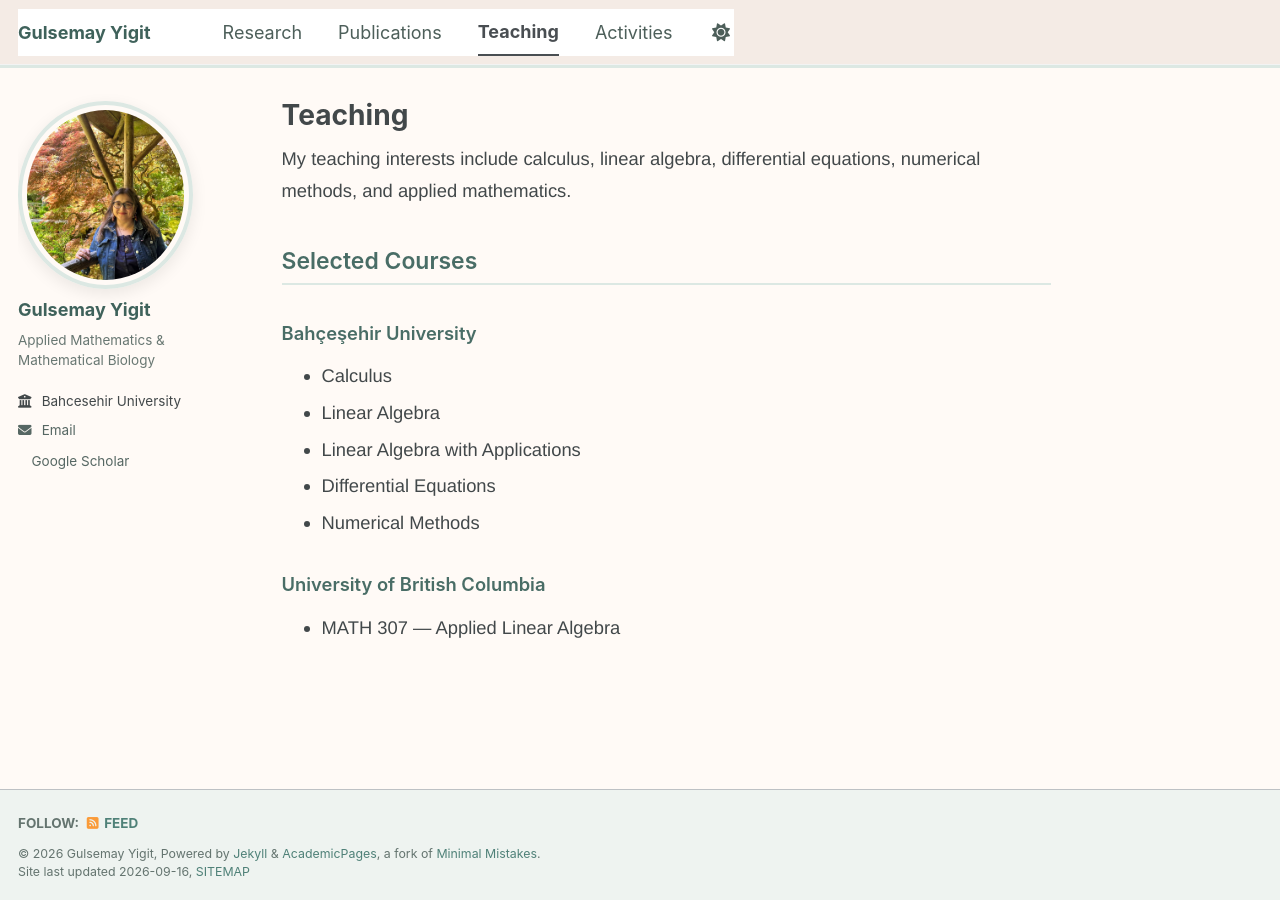
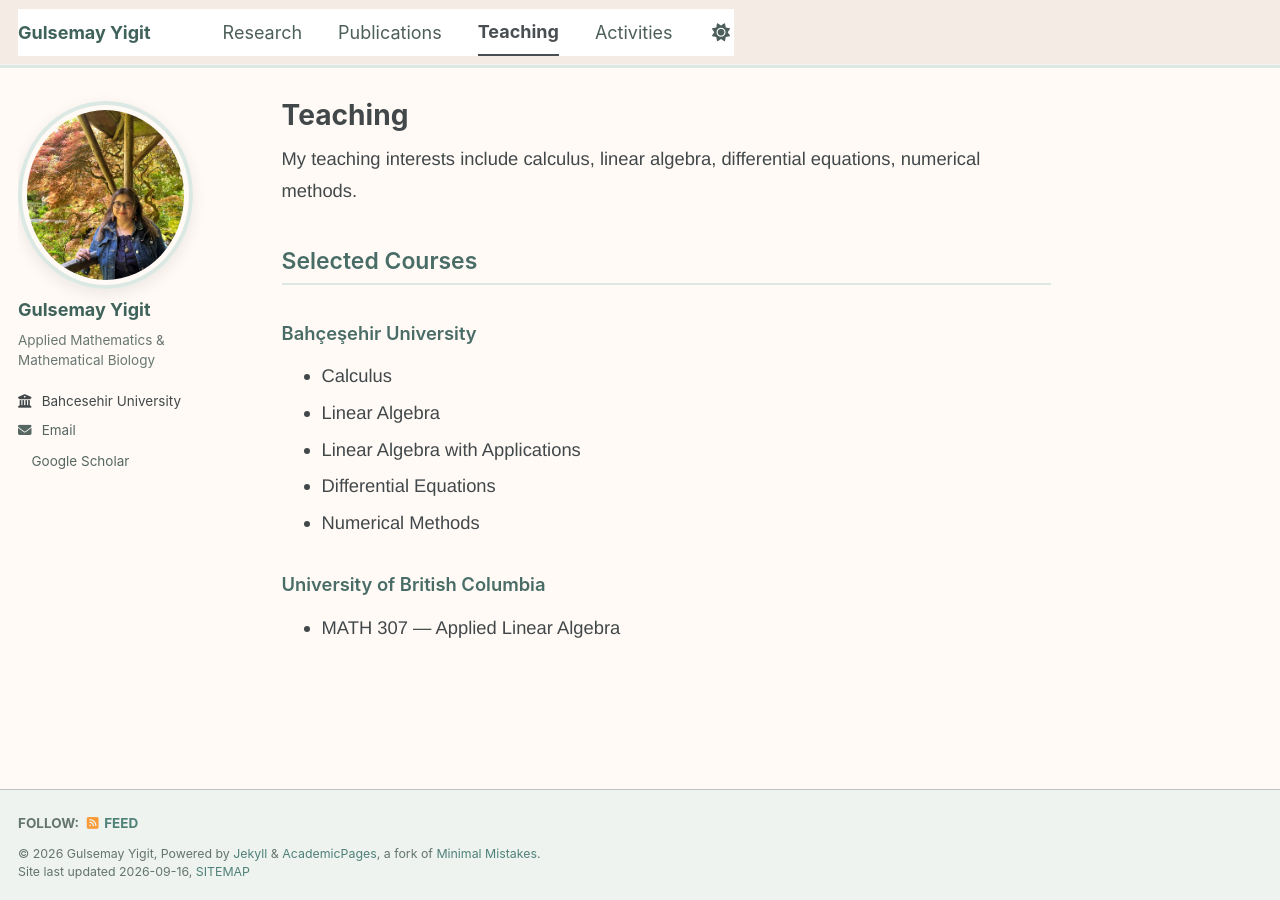
Before and after one commit to gulsemayy/gulsemayy.github.io, a Jekyll site: the page built from _pages/teaching.md, in a window 1280 px wide. Built offline with Jekyll 4.4.1, drawn with Linux system fonts in a browser that asks for light colours; a style sheet for code colours, icons or effects is not loaded.

Commit message:
Update teaching.md

```diff
--- a/_pages/teaching.md
+++ b/_pages/teaching.md
@@ -4,7 +4,7 @@ title: "Teaching"
 author_profile: true
 ---
 
-My teaching interests include calculus, linear algebra, differential equations, numerical methods, and applied mathematics.
+My teaching interests include calculus, linear algebra, differential equations, numerical methods.
 
 ## Selected Courses
 
```
